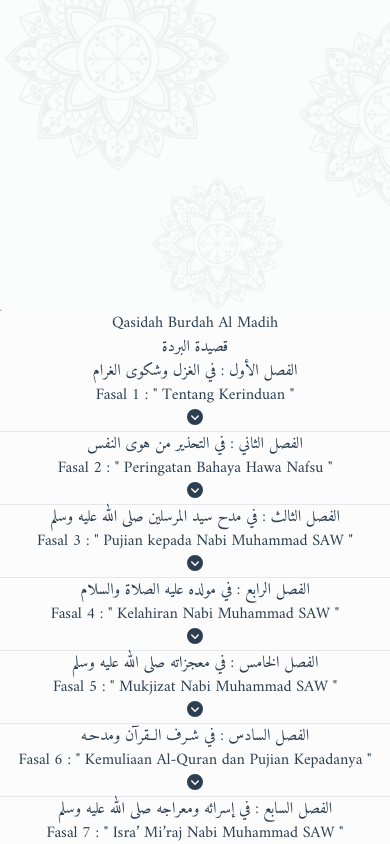
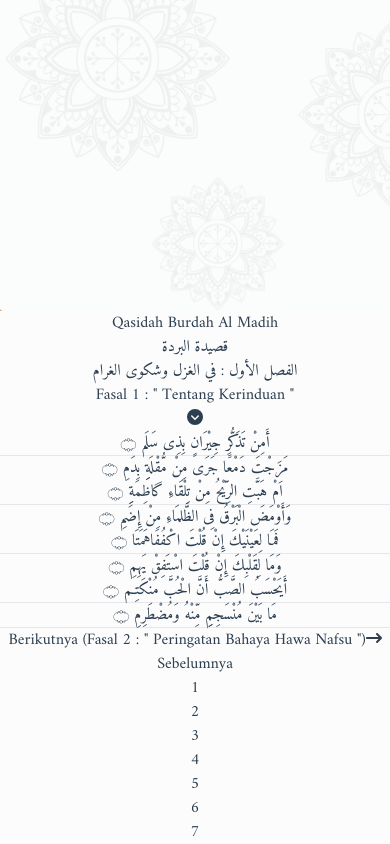
Before and after one commit to rizkalipa/burdah-fe, a Vue app: page / in a window 390 px wide. Shown: the top 844 px of the page. Built offline with nearby package versions, Linux system fonts and the light colour scheme.

Commit message:
Fix bug mobile

```diff
--- a/package.json
+++ b/package.json
@@ -5,7 +5,8 @@
   "scripts": {
     "serve": "vue-cli-service serve",
     "build": "vue-cli-service build",
-    "lint": "vue-cli-service lint"
+    "lint": "vue-cli-service lint",
+    "deploy": "sh deploy.sh"
   },
   "dependencies": {
     "core-js": "^3.8.3",
--- a/src/App.vue
+++ b/src/App.vue
@@ -33,4 +33,9 @@ export default {
     background-attachment: fixed;
     background-color: #FCFCFC;
   }
+
+  html {
+    -ms-touch-action: manipulation;
+    touch-action: manipulation;
+  }
 </style>
--- a/src/components/ButtonFasalComponent.vue
+++ b/src/components/ButtonFasalComponent.vue
@@ -1,20 +1,20 @@
 <template>
   <div class="mb-10">
     <div
-        class="flex justify-center bg-gradient-to-r from-amber-400 via-amber-200 to-amber-400 rounded py-8 px-8 relative cursor-pointer drop-shadow-xl z-10 border border-amber-900"
-        @click="isExpand = !isExpand"
+        class="
+          flex justify-center
+          bg-gradient-to-r from-amber-400 via-amber-200 to-amber-400 border
+          rounded py-8 px-8 relative drop-shadow-xl z-10 border-amber-900"
     >
       <div>
         <p class="text-lg italic mb-8">{{ data.title.ar }}</p>
-        <p class="text-xl" v-html="data.title.id"></p>
+        <p class="text-2xl" v-html="data.title.id"></p>
       </div>
-      <button class="bg-gradient-to-r from-amber-600 from-20% rounded-full text-amber-50 p-2 text-sm absolute -bottom-3">
+      <button class="bg-gradient-to-r from-amber-900 via-amber-700 to-amber-900 border rounded-full text-amber-50 p-2 text-sm absolute -bottom-3">
         <span class="flex"><i class="fas fa-circle-chevron-down"></i></span>
       </button>
     </div>
 
-    <Transition name="portfolio">
-      <div v-if="isExpand" class="relative">
     <div
         v-for="(item, idx) in data.text"
         :key="idx"
@@ -32,8 +32,6 @@
     <div v-if="!data.text.length" class="px-8 py-8 bg-amber-50 rounded border-b-2 border-solid border-amber-500">
       <p class="text-lg">Text belum diinput.</p>
     </div>
-      </div>
-    </Transition>
 
     <hr class="border-slate-300 my-10 border-2 border-double w-2/5 mx-auto">
   </div>
@@ -52,6 +50,11 @@ export default {
     return {
       isExpand: false
     }
+  },
+  methods: {
+    setActiveTab() {
+      this.isExpand = !this.isExpand
+    }
   }
 }
 </script>
@@ -60,21 +63,4 @@ export default {
   .end-ayah {
     font-size: 0.6rem;
   }
-
-  .portfolio-enter-active,
-  .portfolio-leave-active {
-    transition: all 300ms ease-in 0s
-  }
-
-  .portfolio-enter-to,
-  .portfolio-leave {
-    max-height: 1000px;
-    overflow: hidden;
-  }
-
-  .portfolio-enter,
-  .portfolio-leave-to {
-    overflow: hidden;
-    max-height: 0;
-  }
 </style>
--- a/src/components/MainContent.vue
+++ b/src/components/MainContent.vue
@@ -6,6 +6,33 @@
     </div>
 
     <ButtonFasalComponent v-for="(item, idx) in getBurdahData" :key="idx" :data="item" />
+
+    <button
+      v-if="isLimitPage"
+      @click="getNextPage"
+      class="w-full bg-gradient-to-r from-amber-400 via-amber-200 to-amber-400 p-3 mb-5 rounded flex items-center justify-center shadow-xl"
+      v-html="formatLabelNextBtn"
+    >
+
+    </button>
+
+    <div class="flex bg-amber-50 rounded flex justify-between text-xl">
+      <button v-if="true" @click="getPreviousPage" class="px-5 py-3 rounded hover:underline">
+        {{ `Sebelumnya` }}
+      </button>
+
+      <div class="flex justify-between overflow-auto">
+        <p
+          v-for="idx in countBurdahData"
+          class="px-5 py-3 w-full cursor-pointer hover:underline rounded"
+          :class="(parseInt(idx)) == parseInt(currentPage + 1) ? 'bg-amber-400' : ''"
+          :key="idx"
+          @click="currentPage = idx - 1"
+        >
+          {{ idx }}
+        </p>
+      </div>
+    </div>
   </div>
 </template>
 
@@ -16,14 +43,40 @@ import Burdah from "@/enums/Burdah";
 export default {
   name: "MainContent",
   components: {ButtonFasalComponent},
+  data() {
+    return {
+      currentPage: 0
+    }
+  },
   computed: {
     getBurdahData() {
-      return [...Burdah]
+      return [Burdah[this.currentPage]]
+    },
+    countBurdahData() {
+      return Burdah.length
+    },
+    isLimitPage() {
+      return this.currentPage < (Burdah.length - 1)
+    },
+    isEndPage() {
+      return this.currentPage > 0
+    },
+    getNextTitle() {
+      return Burdah[this.currentPage + 1].title
+    },
+    formatLabelNextBtn() {
+      return `
+        Berikutnya (${this.getNextTitle.id})<span class="ml-5 flex items-center"><i class="fas fa-long-arrow-right"></i></span>`
     }
   },
-  mounted() {
-    console.log(Burdah)
-  }
+  methods: {
+    getNextPage() {
+      if (this.currentPage < (Burdah.length - 1)) this.currentPage += 1
+    },
+    getPreviousPage() {
+      if (this.isEndPage) this.currentPage -= 1
+    }
+  },
 }
 </script>
 
--- a/vue.config.js
+++ b/vue.config.js
@@ -1,4 +1,5 @@
 const { defineConfig } = require('@vue/cli-service')
 module.exports = defineConfig({
-  transpileDependencies: true
+  transpileDependencies: true,
+  publicPath: '/burdah-fe/'
 })
```
Also changed, not shown: 1 other file (tests, documents, lock files or other folders). Lines whose indentation alone changed are shown as unchanged.
